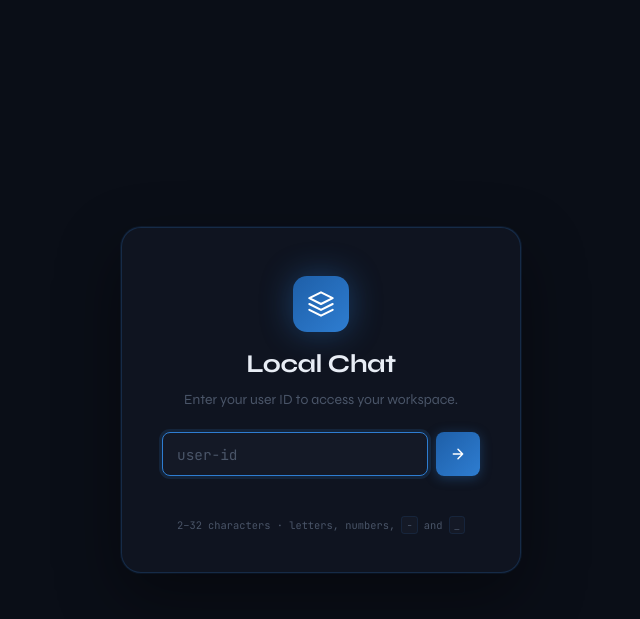
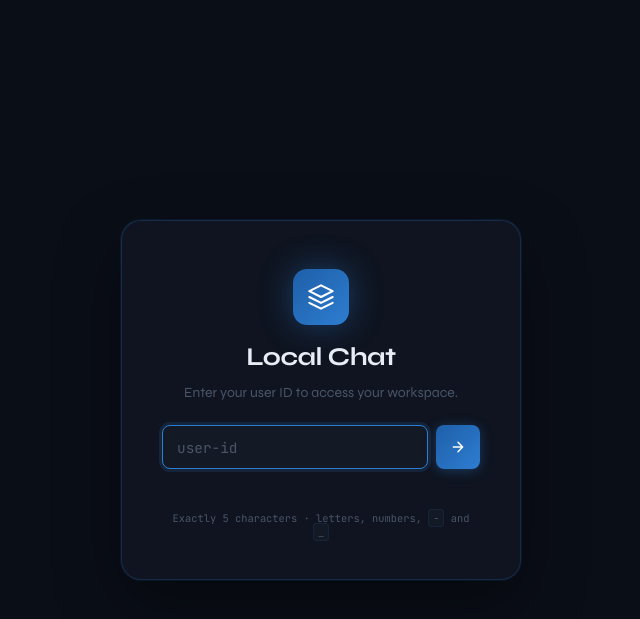
Before and after one commit to lewallen4/Local-chat, a Flask app: template server/templates/index.html in a window 1280 px wide. Shown: the top 619 px of the page, without its empty margins (319-959 px from the left). Run offline with Flask 3, Linux system fonts and the light colour scheme; the template is opened without the code that fills it, so the values that code supplies are empty; parts of the project's set-up code (start-up, migrations or seed data) failed here and were passed over.

Commit message:
Update index.html

```diff
--- a/server/templates/index.html
+++ b/server/templates/index.html
@@ -29,7 +29,7 @@
                     id="user-id-input"
                     class="id-input"
                     placeholder="user-id"
-                    maxlength="32"
+                    maxlength="5"
                     autocomplete="off"
                     autocorrect="off"
                     autocapitalize="off"
@@ -45,7 +45,7 @@
 
             <div id="id-feedback" class="id-feedback"></div>
 
-            <p class="id-hint">2–32 characters · letters, numbers, <span class="mono">-</span> and <span class="mono">_</span></p>
+            <p class="id-hint">Exactly 5 characters · letters, numbers, <span class="mono">-</span> and <span class="mono">_</span></p>
         </div>
     </div>
 
@@ -134,7 +134,7 @@
                 <div class="header-actions">
                     <div class="model-badge">
                         <span class="model-dot"></span>
-                        <span id="model-name">llama.cpp</span>
+                        <span id="model-name">Skye-AI</span>
                     </div>
                     <button class="icon-btn" id="theme-toggle" title="Switch to light mode">
                         <svg width="16" height="16" viewBox="0 0 24 24" fill="none">
```
